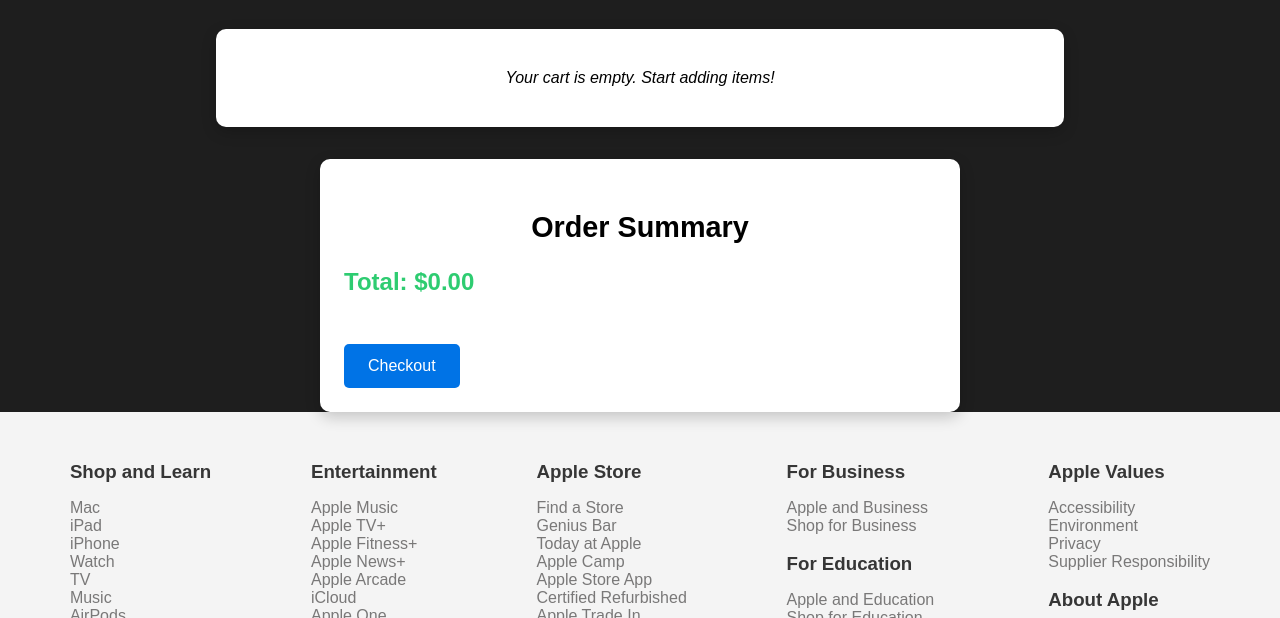
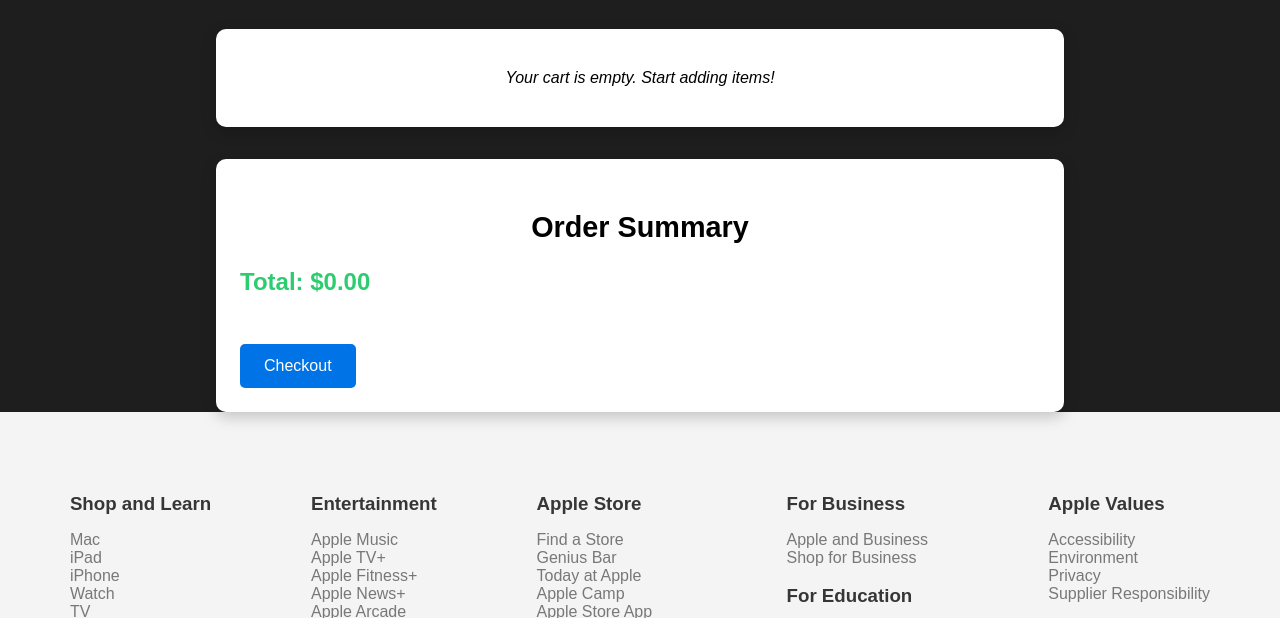
Before and after one commit to Badamgaraw/itu.github.io, a plain HTML site: page biydaalt/cart.html in a window 1280 px wide. Shown: the part 163-781 px from the top of the page. Drawn offline with Linux system fonts and the light colour scheme.

Commit message:
Update styles.css

```diff
--- a/biydaalt/styles.css
+++ b/biydaalt/styles.css
@@ -298,7 +298,7 @@ footer {
     background-color: white;
     color: black;
     padding: 1.5rem;
-    margin: auto 20rem;
+    margin: 2rem auto;
     border-radius: 10px;
     max-width: 800px;
     box-shadow: 0 5px 15px rgba(0, 0, 0, 0.2);
```
